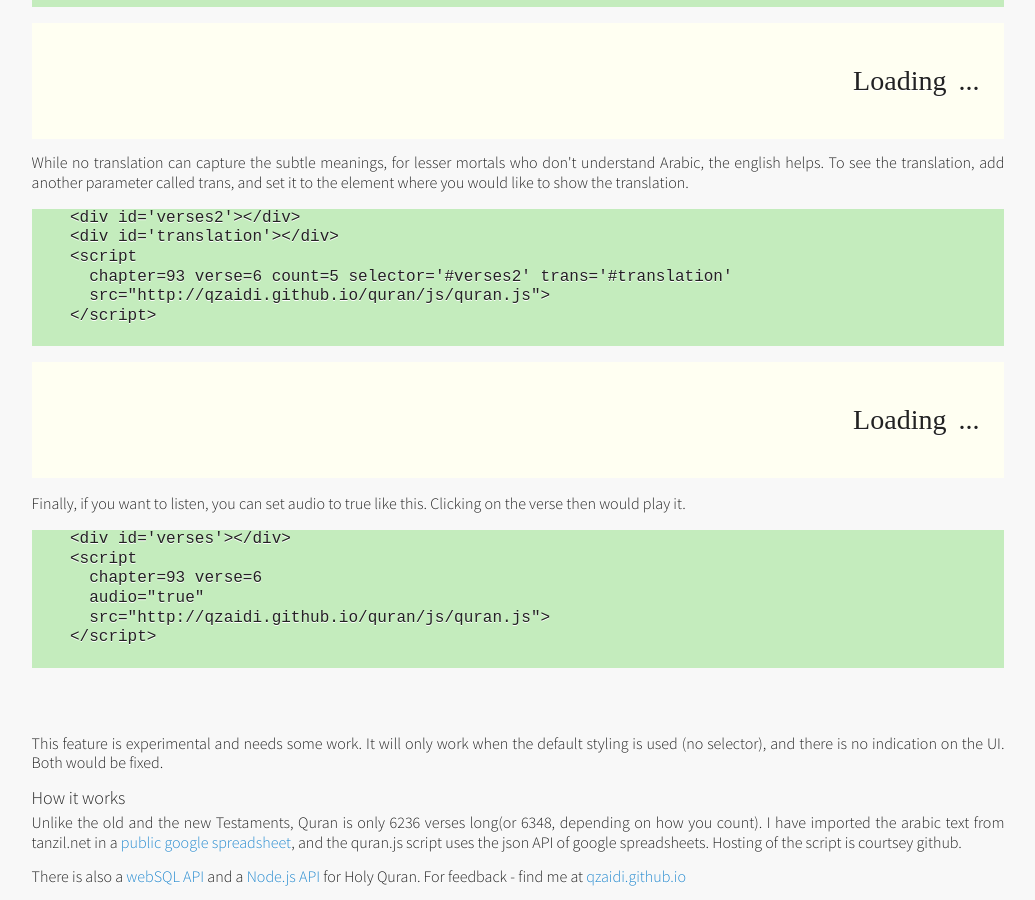
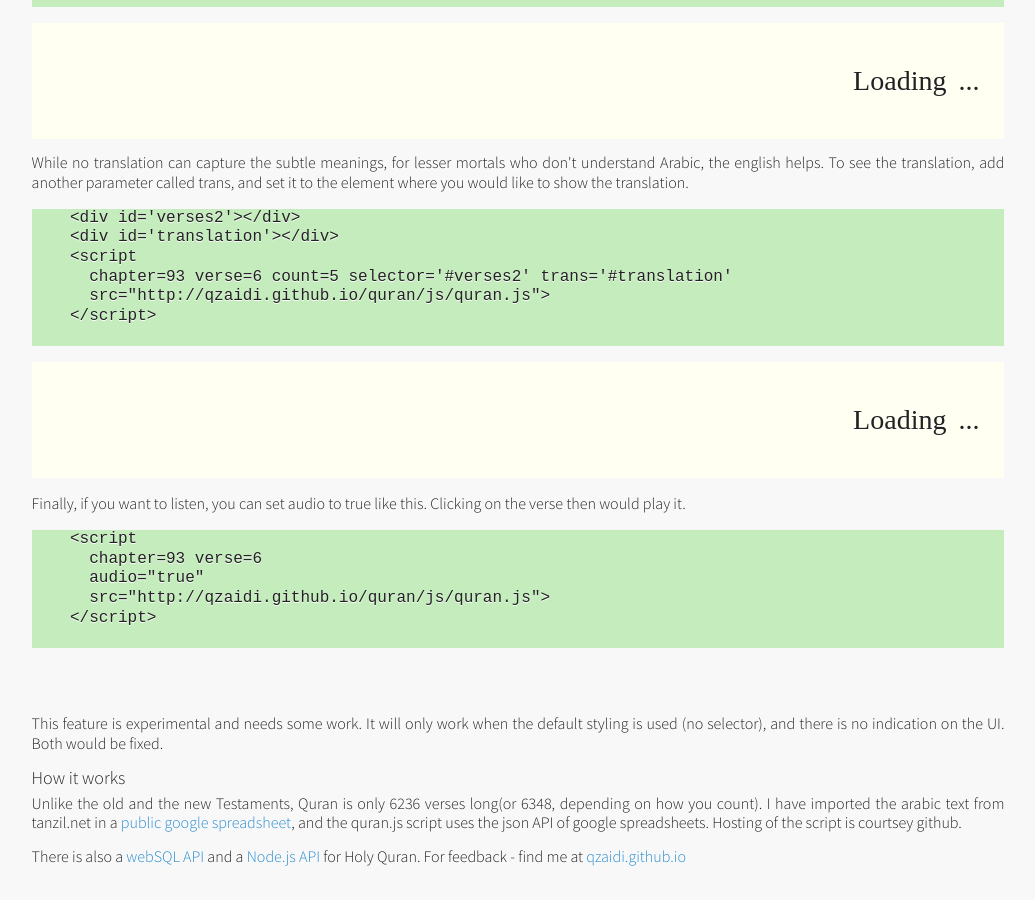
Before and after one commit to qzaidi/quran, a Jekyll site: the page built from javascript.html, in a window 1280 px wide and 900 px high, scrolled down 900 px. Shown: the whole window, without its empty margins (122-1157 px from the left). Built offline with Jekyll 4.4.1, drawn with Linux system fonts in a browser that asks for light colours; nearby versions of some CDN libraries; some web fonts are replaced; Markdown is read by kramdown in place of the engine named in the settings.

Commit message:
fix formatting

```diff
--- a/javascript.html
+++ b/javascript.html
@@ -77,7 +77,6 @@ relative: '../'
     <blockquote class="english" id="translation"></blockquote>
     <p>Finally, if you want to listen, you can set audio to true like this. Clicking on the verse then would play it.
     {% highlight html%}
-    <div id='verses'></div>
     <script
       chapter=93 verse=6
       audio="true"
```
